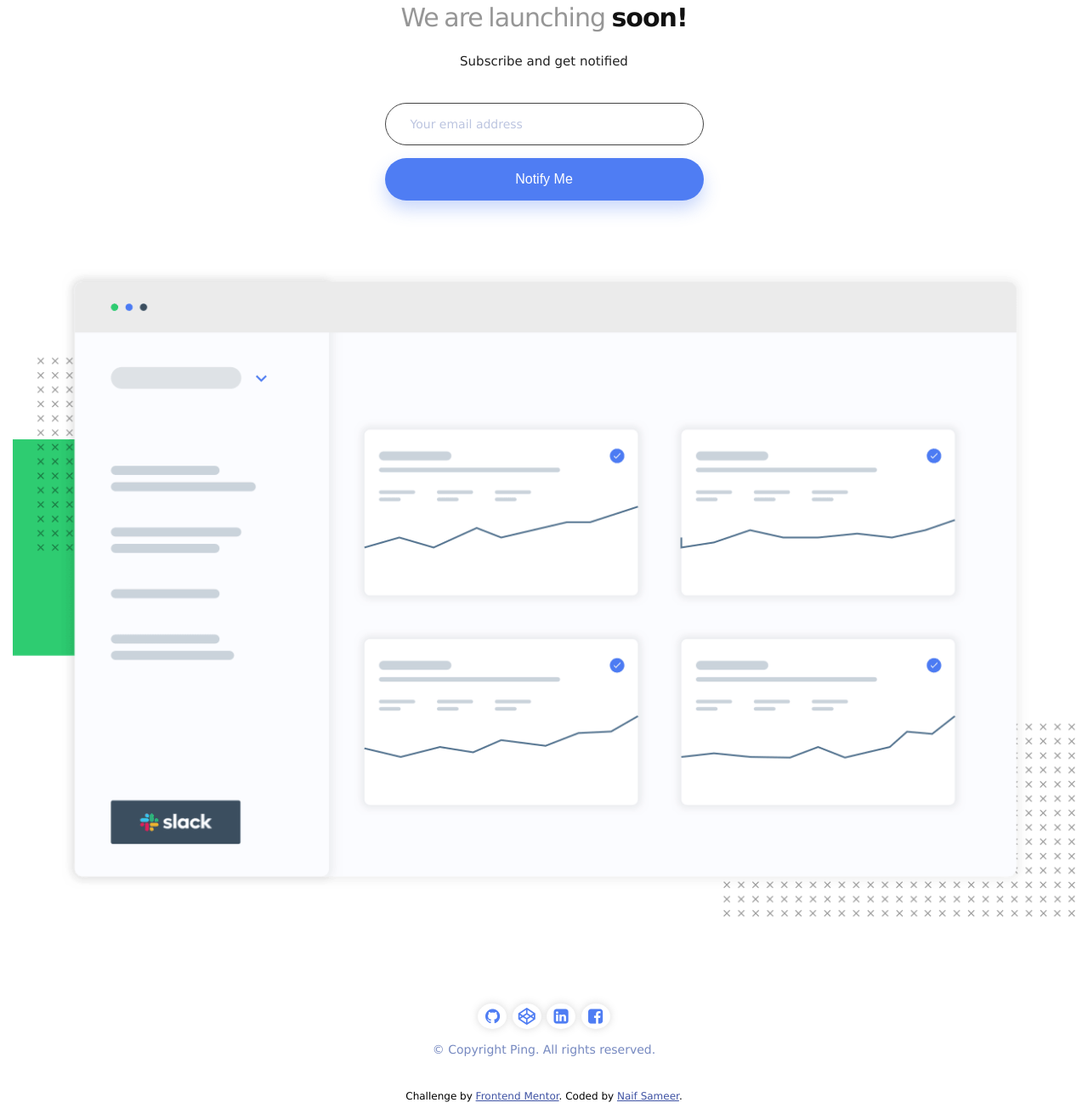
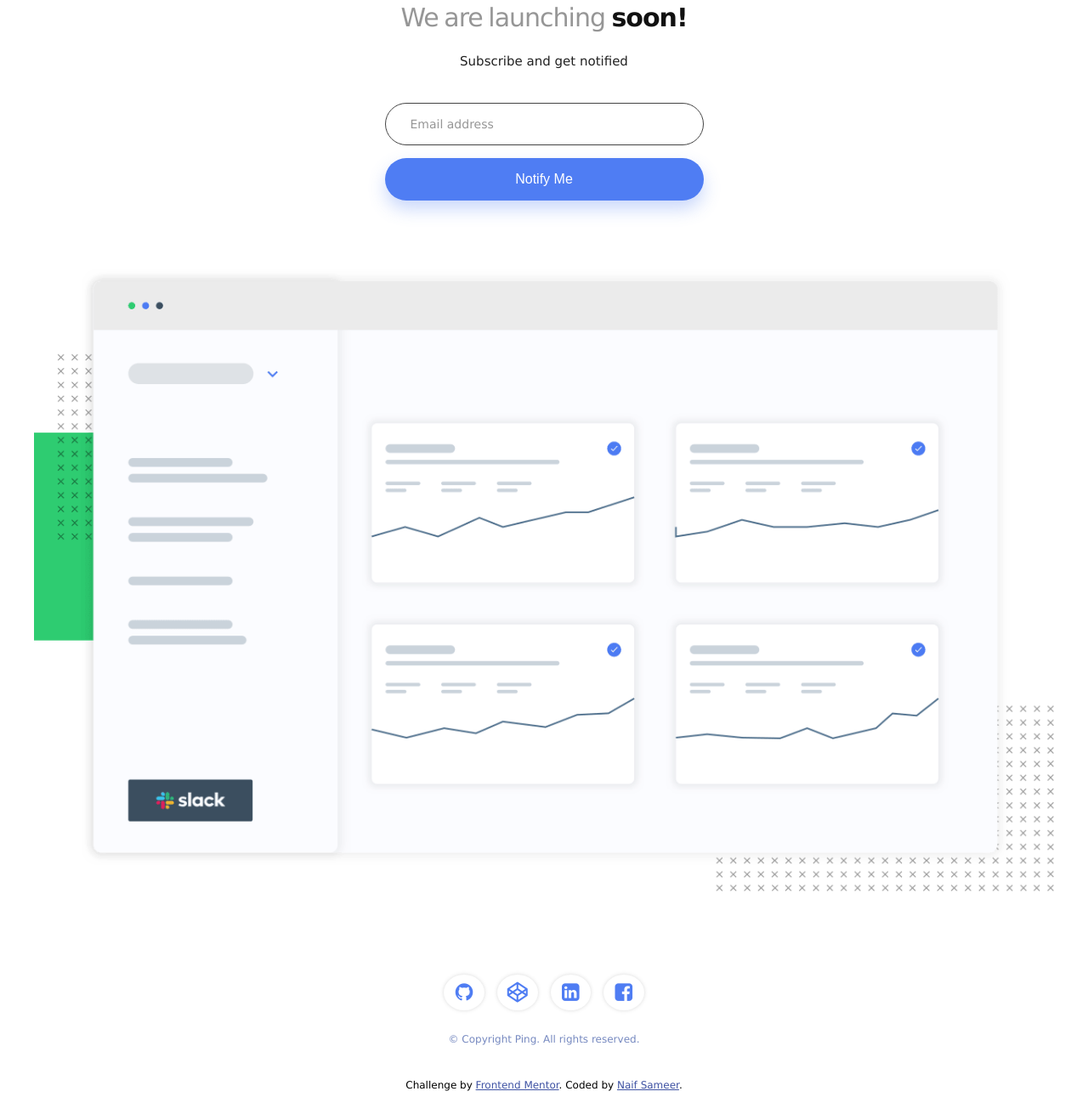
Before and after one commit to naif-sameer/ping-coming-soon-page-master, a website: page index.html in a window 1280 px wide. Shown: the part 169-1480 px from the top of the page at 85% size. Drawn offline with Linux system fonts and the light colour scheme; a web font is replaced by a local one.

Commit message:
improve the email input

```diff
--- a/index.html
+++ b/index.html
@@ -23,7 +23,7 @@
       </h3>
       <div class="email-input">
         <input type="email" name="email" id="email-label-id">
-        <label class="email-label" for="email-label-id">Your email address</label>
+        <label class="email-label" for="email-label-id">Email address</label>
       </div>
       <button>Notify Me</button>
     </form>
@@ -33,11 +33,7 @@
   </div>
   <!-- the footer -->
   <footer>
-    <div class="social-icon">
-      <i class="icon-github"></i>
-      <i class="icon-codepen"></i>
-      <i class="icon-linkedin"></i>
-      <i class="icon-facebook"></i>
+    <div class="social-icon"><i class="icon-github"></i><i class="icon-codepen"></i><i class="icon-linkedin"></i><i class="icon-facebook"></i>
     </div>
     <h4 class="title">
       &copy; Copyright Ping. All rights reserved.
--- a/style.scss
+++ b/style.scss
@@ -1,4 +1,4 @@
-@import url("https://fonts.google.com/specimen/Libre+Franklin");
+// @import url("https://fonts.google.com/specimen/Libre+Franklin");
 
 * {
   box-sizing: border-box;
@@ -10,14 +10,14 @@ input:focus {
 }
 
 $primary-color: hsl(223, 87%, 63%);
-$secondary-color:  hsl(0, 0%, 59%);
-
+$secondary-color: hsl(0, 0%, 59%);
 
 body {
   padding-top: 70px;
   margin: 0;
   font-size: 20px;
-  font-family: 'Lucida Sans', 'Lucida Sans Regular', 'Lucida Grande', 'Lucida Sans Unicode', Geneva, Verdana, sans-serif
+  font-family: "Lucida Sans", "Lucida Sans Regular", "Lucida Grande",
+    "Lucida Sans Unicode", Geneva, Verdana, sans-serif;
 }
 
 .container {
@@ -53,6 +53,7 @@ body {
 
     margin: auto;
     max-width: 375px;
+
     .form-title {
       color: #222;
       font-size: 0.75em;
@@ -66,11 +67,12 @@ body {
       height: 50px;
       text-align: left;
 
-      // padding for label and input
+      // font size for label and input
       %font-size {
-        font-size: 0.70em;
+        font-size: 0.7em;
       }
 
+      $err-color: lighten(red,15);
       input {
         @extend %font-size;
 
@@ -82,20 +84,30 @@ body {
         height: 100%;
         border: 1px solid #444;
         border-radius: $border-radius;
+
+        &:invalid {
+          border-color: $err-color;
+          // label color
+          & ~ label {
+            color: $err-color;
+          }
+        }
       }
 
-      //hide the label
+      // hide the label
       input:focus ~ label,
-      input:invalid ~ label{
+      input:invalid ~ label
+       {
         transform: translate(20px, -33px);
       }
 
       label {
         @extend %font-size;
-
-        transition: transform .25s linear;
         background-color: #fff;
-        color: rgb(188 ,197, 224);
+        transition-property: transform, background, color;
+        transition-duration: 0.25s;
+        transition-timing-function: linear;
+        color: $secondary-color;
         position: absolute;
         top: 50%;
         z-index: 10;
@@ -118,7 +130,7 @@ body {
       font-weight: 500;
       font-size: 0.8em;
       box-shadow: 0 10px 20px rgba($primary-color, 0.3);
-      transition: background .2s linear;
+      transition: background 0.2s linear;
 
       &:hover {
         background-color: darken($primary-color, 10%);
@@ -136,6 +148,14 @@ body {
     }
   }
 }
+@media (min-width: 800px) {
+  .image {
+    max-width: 1200px;
+    margin-right: auto;
+    margin-left: auto;
+  }
+}
+
 
 footer {
   margin-top: 100px;
@@ -143,31 +163,38 @@ footer {
 
   .social-icon {
     & > i {
-      padding: 3px;
-      width: 30px;
-      height: 30px;
+      font-size: 1.2em;
+      $icon-size: 10px;
+      width: $icon-size;
+      padding: 7px;
       color: $primary-color;
+      cursor: pointer;
       border-radius: 50%;
-      box-shadow: 0px 0px 10px rgba(128, 128, 128,0.3);
-      transition: color .3s linear;
+      box-shadow: 0px 0px 4px rgba(128, 128, 128, 0.3);
+      transition: color 0.3s linear;
+
+      &:not(:last-of-type) {
+        margin-right: 15px;
+      }
 
       &:hover {
-        color: darken($primary-color, 30%)
+        color: darken($primary-color, 30%);
       }
     }
   }
 
   .title {
-    font-size: 0.7em;
+    margin-top: 34px;
+    font-size: 0.6em;
     font-weight: 400;
-    color: darken(#bcc5e0, 20%)
+    color: darken(#bcc5e0, 20%);
   }
 }
 
 .attribution {
   margin-top: 40px;
   margin-bottom: 40px;
-  font-size: .6em;
+  font-size: 0.6em;
   text-align: center;
 }
 
```
Also changed, not shown: style.css.
